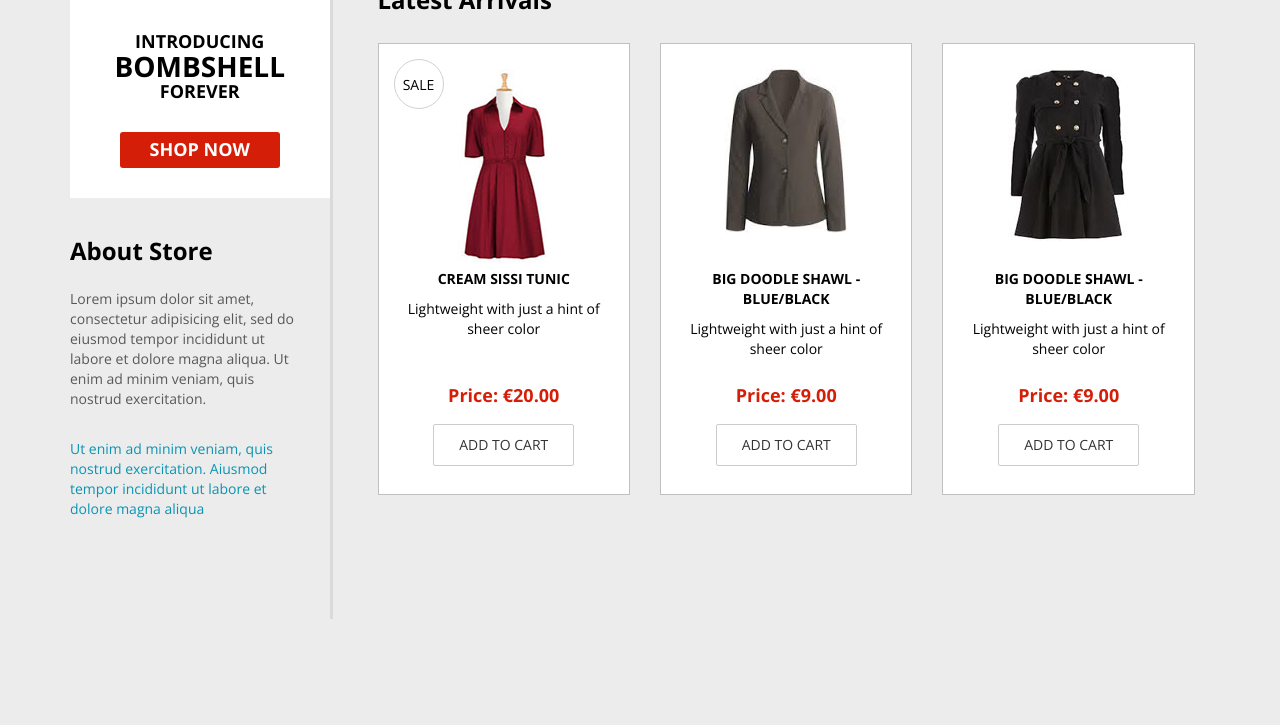
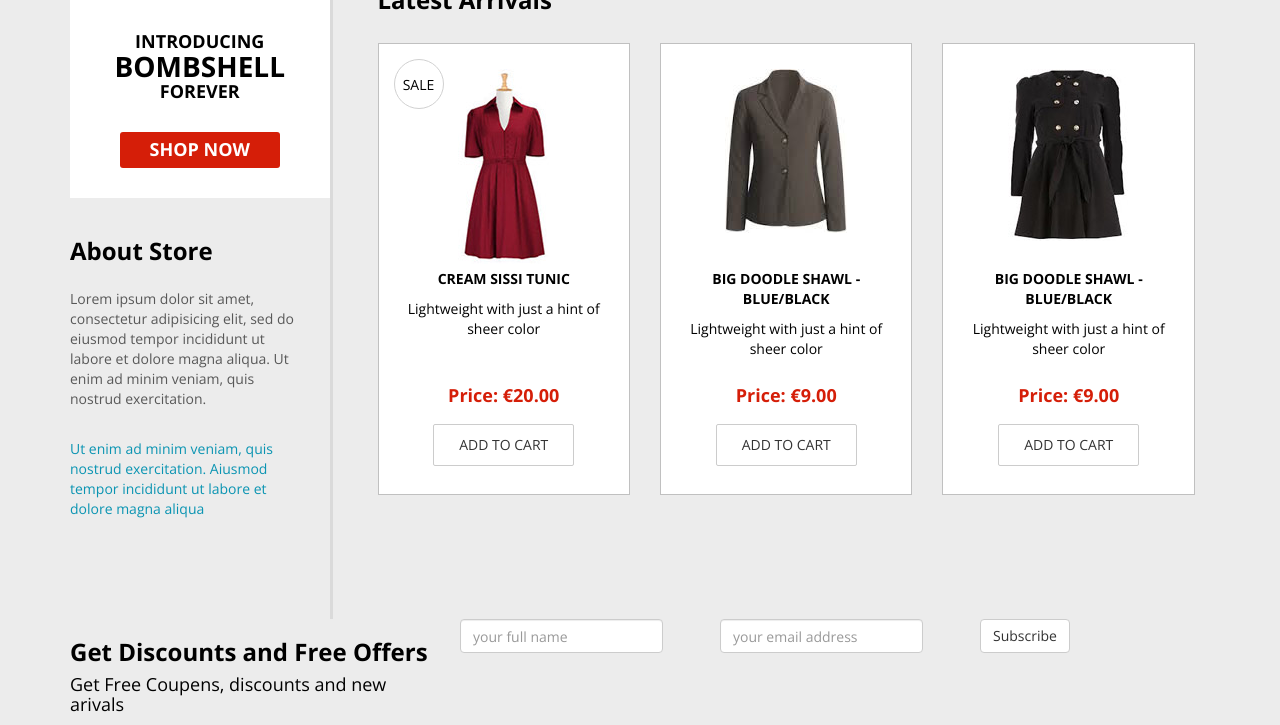
Before and after one commit to Kamadzy/shop-page, a plain HTML site: page index.html in a window 1280 px wide. Shown: the part 2188-2913 px from the top of the page. Before the commit the page ends 2807 px from the top, so only its background shows below. Drawn offline with nearby package versions, Linux system fonts and the light colour scheme.

Commit message:
add bottom content

```diff
--- a/index.html
+++ b/index.html
@@ -481,6 +481,32 @@
     </div>
 </section>
 
+<section class="bottom-content">
+    <div class="container">
+        <div class="row">
+            <div class="col-md-4">
+                <h3>Get Discounts and Free Offers</h3>
+                <h4>Get Free Coupens, discounts and new arivals</h4>
+            </div>
+            <div class="col-md-8">
+                  <form class="form-inline">
+                      <div class="row">
+                          <div class="form-group col-sm-4">
+                              <input type="text" name="name" class="form-control" placeholder="your full name">
+                          </div>
+                          <div class="form-group col-sm-4">
+                              <input type="email" name="email" class="form-control" placeholder="your email address">
+                          </div>
+                          <div class="form-group col-sm-4">
+                              <button type="submit" class="btn btn-default">Subscribe</button>
+                          </div>
+                      </div>
+                  </form>
+            </div>
+        </div>
+    </div>
+</section>
+
 <script src="https://ajax.googleapis.com/ajax/libs/jquery/1.11.3/jquery.min.js"></script>
 <script src="js/bootstrap.min.js"></script>
 <script src="js/script.js"></script>
```
Also changed, not shown: css/style.css (line endings or trailing spaces).
